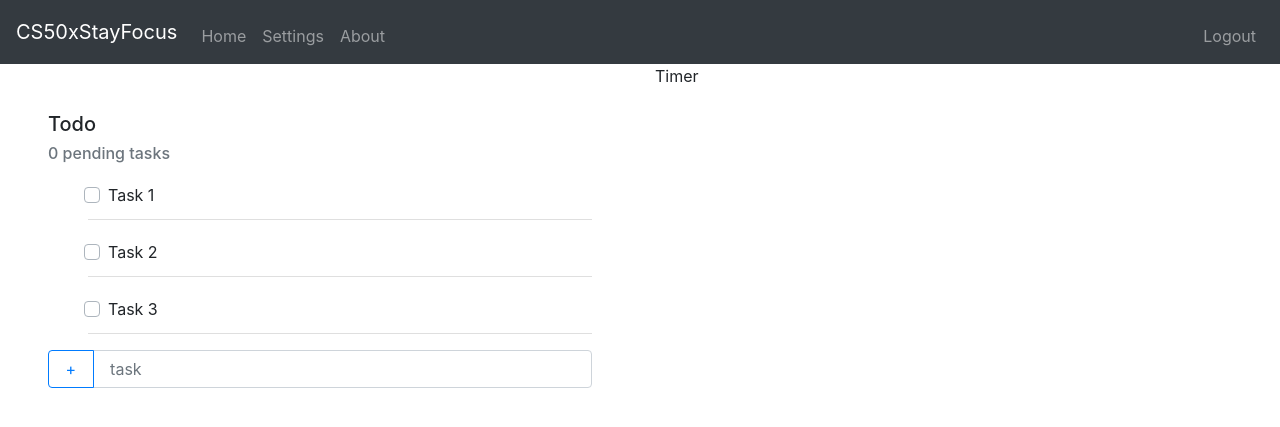
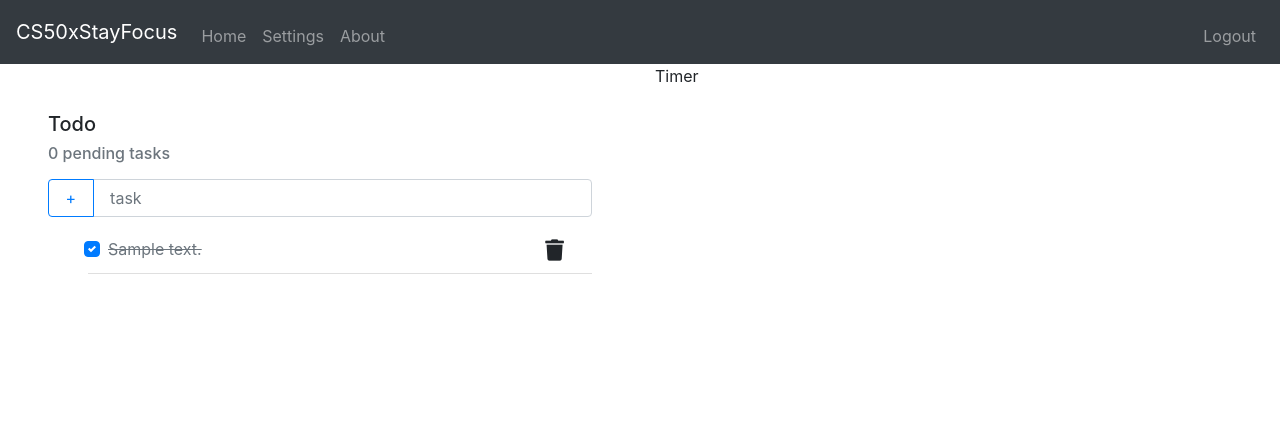
Before and after one commit to pattaranan1/CS50xStayfocus, a Flask app: page / in a window 1280 px wide. Shown: the top 427 px of the page. Run offline with Flask 2, Linux system fonts and the light colour scheme; a user stored in the database is signed in; tables that the repository leaves empty hold one stand-in row (values such as "Sample post"); some libraries are stand-ins or nearby versions.

Commit message:
To do list Add Task/Delete Task

```diff
--- a/app.py
+++ b/app.py
@@ -45,7 +45,34 @@ def unauthorized():
 @app.route('/', methods = ['GET', 'POST'])
 @login_required
 def main():
-    return render_template('main.html')
+    incomplete = Todo.query.filter_by(complete = False).all()
+    complete = Todo.query.filter_by(complete = True).all()
+    return render_template('main.html', incomplete = incomplete, complete = complete)
+
+@app.route('/add', methods = ['POST'])
+@login_required
+def add():
+    todoitem = request.form['todoitem']
+    todo = Todo(userid = current_user.id, text = todoitem)
+    db.session.add(todo)
+    db.session.commit()
+    return redirect('/')
+
+@app.route('/update/<id>')
+@login_required
+def update(id):
+    todo = Todo.query.filter_by(id = id).first()
+    todo.complete = not todo.complete
+    db.session.commit()
+    return redirect('/')
+
+@app.route('/delete/<id>')
+@login_required
+def delete(id):
+    todo = Todo.query.filter_by(id = id).first()
+    db.session.delete(todo)
+    db.session.commit()
+    return redirect('/')
 
 @app.route('/login', methods = ['GET', 'POST'])
 def login():
@@ -142,6 +169,7 @@ def register():
 def logout():
     """Log user out"""
     logout_user()
+    flash("Logged out successfully.", category = "success")
     return redirect('/login')
 
 
--- a/templates/layout.html
+++ b/templates/layout.html
@@ -18,7 +18,9 @@
     <script src="https://cdn.jsdelivr.net/npm/popper.js@1.16.0/dist/umd/popper.min.js" integrity="sha384-Q6E9RHvbIyZFJoft+2mJbHaEWldlvI9IOYy5n3zV9zzTtmI3UksdQRVvoxMfooAo" crossorigin="anonymous"></script>
     <script src="https://stackpath.bootstrapcdn.com/bootstrap/4.4.1/js/bootstrap.min.js" integrity="sha384-wfSDF2E50Y2D1uUdj0O3uMBJnjuUD4Ih7YwaYd1iqfktj0Uod8GCExl3Og8ifwB6" crossorigin="anonymous"></script>
 
-
+    <!-- Font awesome -->
+    <link rel="stylesheet" href="https://use.fontawesome.com/releases/v5.13.0/css/all.css" integrity="sha384-Bfad6CLCknfcloXFOyFnlgtENryhrpZCe29RTifKEixXQZ38WheV+i/6YWSzkz3V" crossorigin="anonymous">
+    <link href="https://stackpath.bootstrapcdn.com/font-awesome/4.7.0/css/font-awesome.min.css" rel="stylesheet" integrity="sha384-wvfXpqpZZVQGK6TAh5PVlGOfQNHSoD2xbE+QkPxCAFlNEevoEH3Sl0sibVcOQVnN" crossorigin="anonymous">
 
     <title>{% block title %}{% endblock %}</title>
 </head>
--- a/templates/main.html
+++ b/templates/main.html
@@ -9,28 +9,47 @@
     <div class="col-6 p-5">
 
         <h5>Todo</h5>
-        <h6 class="mb-2 text-muted">0 pending tasks</h6>
+        <h6 class="mb-2 text-muted">{{incomplete|length}} pending tasks</h6>
+
         <ul class="list group list-group-flush">
-            <li class="list-group-item custom-control custom-checkbox my-2">
-                <input type="checkbox" class="custom-control-input" id="customCheck1" name="example1">
-                <label class="custom-control-label" for="customCheck1">Task 1</label>
+            {% for todo in incomplete %}
+            <li class="list-group-item custom-checkbox my-2">
+                <input type="checkbox" onclick='window.location.assign("/update/{{ todo.id }}")' class="custom-control-input" id="customCheck{{todo.id}}" name="{{todo.id}}">
+                <label class="custom-control-label" for="customCheck{{todo.id}}">{{ todo.text }}</label>
+                <span onclick='window.location.assign("/delete/{{ todo.id }}")' class="fas fa-trash fa-lg mx-2 float-right"></span>
+                </span>
             </li>
-            <li class="list-group-item custom-control custom-checkbox my-2">
-                <input type="checkbox" class="custom-control-input" id="customCheck2" name="example2">
-                <label class="custom-control-label" for="customCheck2">Task 2</label>
-            </li>
-            <li class="list-group-item custom-control custom-checkbox my-2">
-                <input type="checkbox" class="custom-control-input" id="customCheck3" name="example3">
-                <label class="custom-control-label" for="customCheck3">Task 3</label>
-            </li>
+            {% endfor %}
         </ul>
 
         <form action="/add" method="POST">
             <div class="input-group">
                 <div class="input-group-prepend"><input class="btn btn-outline-primary" type="submit" value=" + "></div>
-                <input class="form-control" type="text" placeholder=" task" name="todoitem">
+                <input class="form-control" type="text" placeholder=" task" name="todoitem" required>
             </div>
         </form>
+
+        <ul class="list group list-group-flush">
+            {% for todo in complete %}
+            <li class="list-group-item custom-control custom-checkbox my-2">
+                <input type="checkbox" onclick='window.location.assign("/update/{{ todo.id }}")' class="custom-control-input" id="customCheck{{todo.id}}" name="{{todo.id}}" checked>
+                <label class="custom-control-label text-muted" for="customCheck{{todo.id}}"><del>{{ todo.text }}</del></label>
+                <span class="float-right">
+                <span onclick='window.location.assign("/delete/{{ todo.id }}")' class="fas fa-trash fa-lg mx-2"></span>
+                </span>
+            </li>
+            {% endfor %}
+        </ul>
+
+        <script>
+            $(document).ready(function() {
+                $('span.fa-edit').click(function() {
+                    var li = $(this).parent().parent();
+                    li.find('label').attr('contenteditable', 'true');
+                    li.find('label').focus();
+                });
+            });
+        </script>
 
 
     </div>
```
